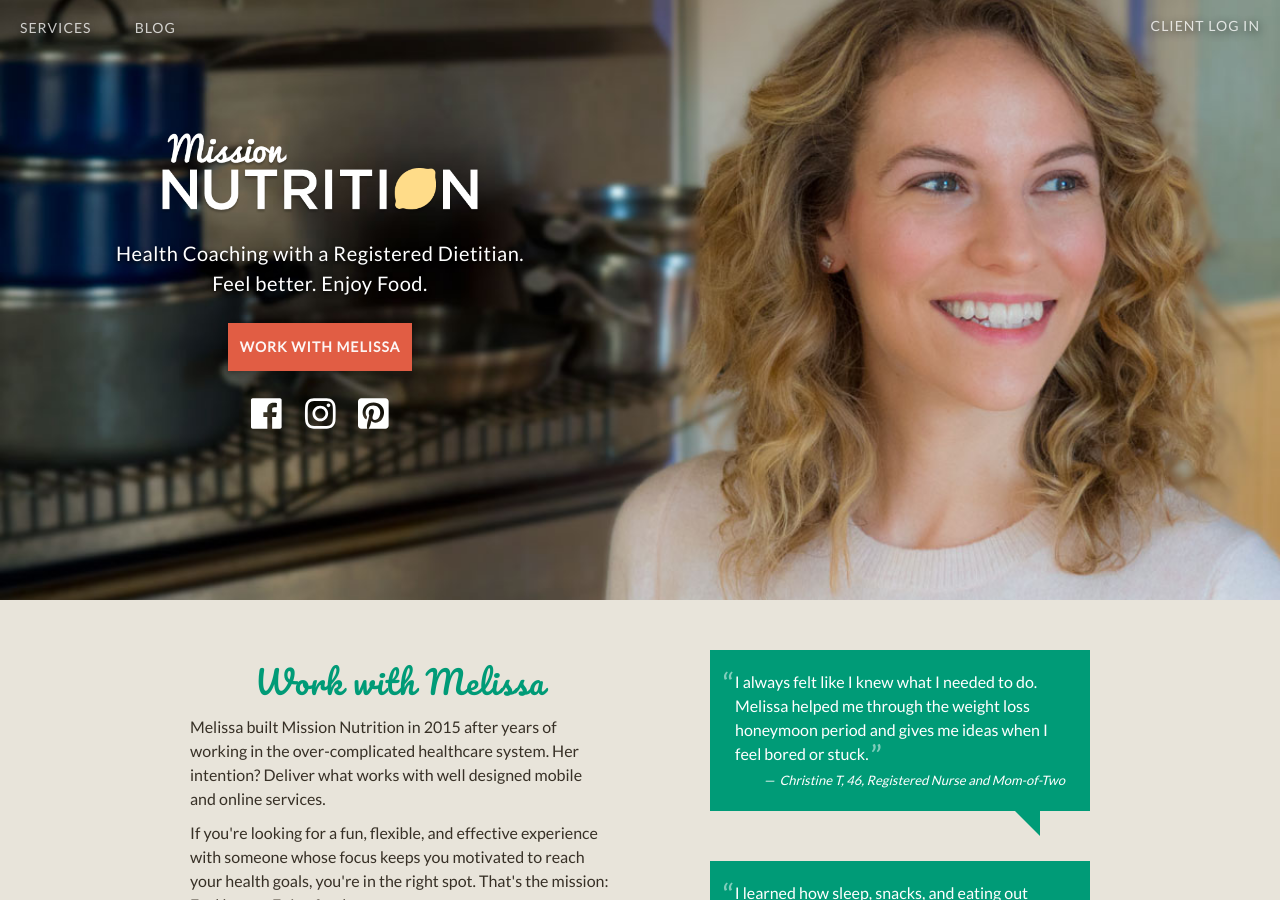
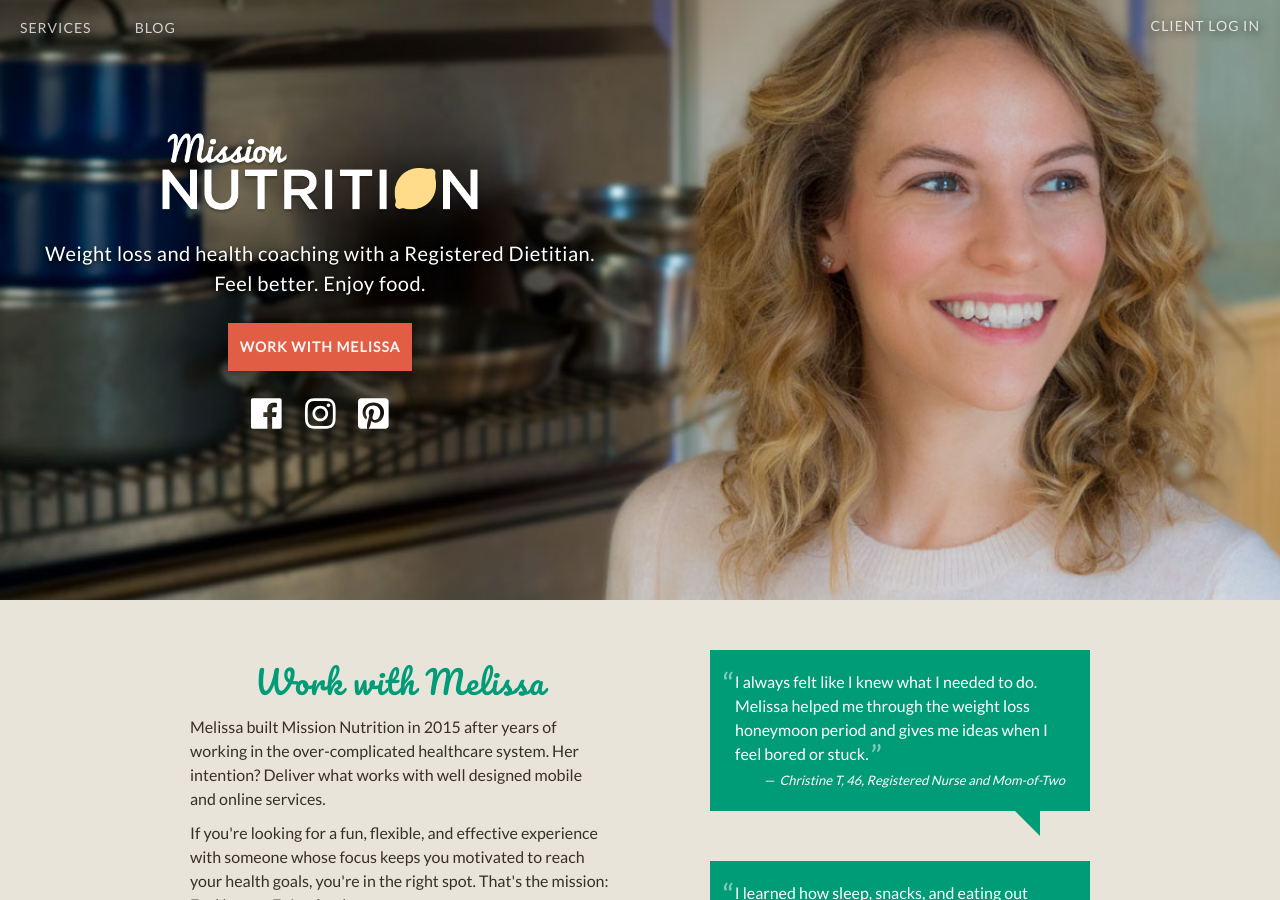
Before and after one commit to davelandry/missionnutrition, a Jekyll site: the page built from index.html, in a window 1280 px wide and 900 px high. Built offline with Jekyll 4.4.1, drawn with Linux system fonts in a browser that asks for light colours; nearby versions of some CDN libraries.

Commit message:
Update index.html

```diff
--- a/index.html
+++ b/index.html
@@ -12,8 +12,8 @@ layout: base
   <div class="top">
     <img id="logo" src="/images/logo-light-shadow.png" alt="Mission Nutrition" />
     <p id="tagline">
-      Health Coaching with a Registered Dietitian.<br />
-      Feel better. Enjoy Food.
+      Weight loss and health coaching with a Registered Dietitian.<br />
+      Feel better. Enjoy food.
     </p>
   </div>
 
```
